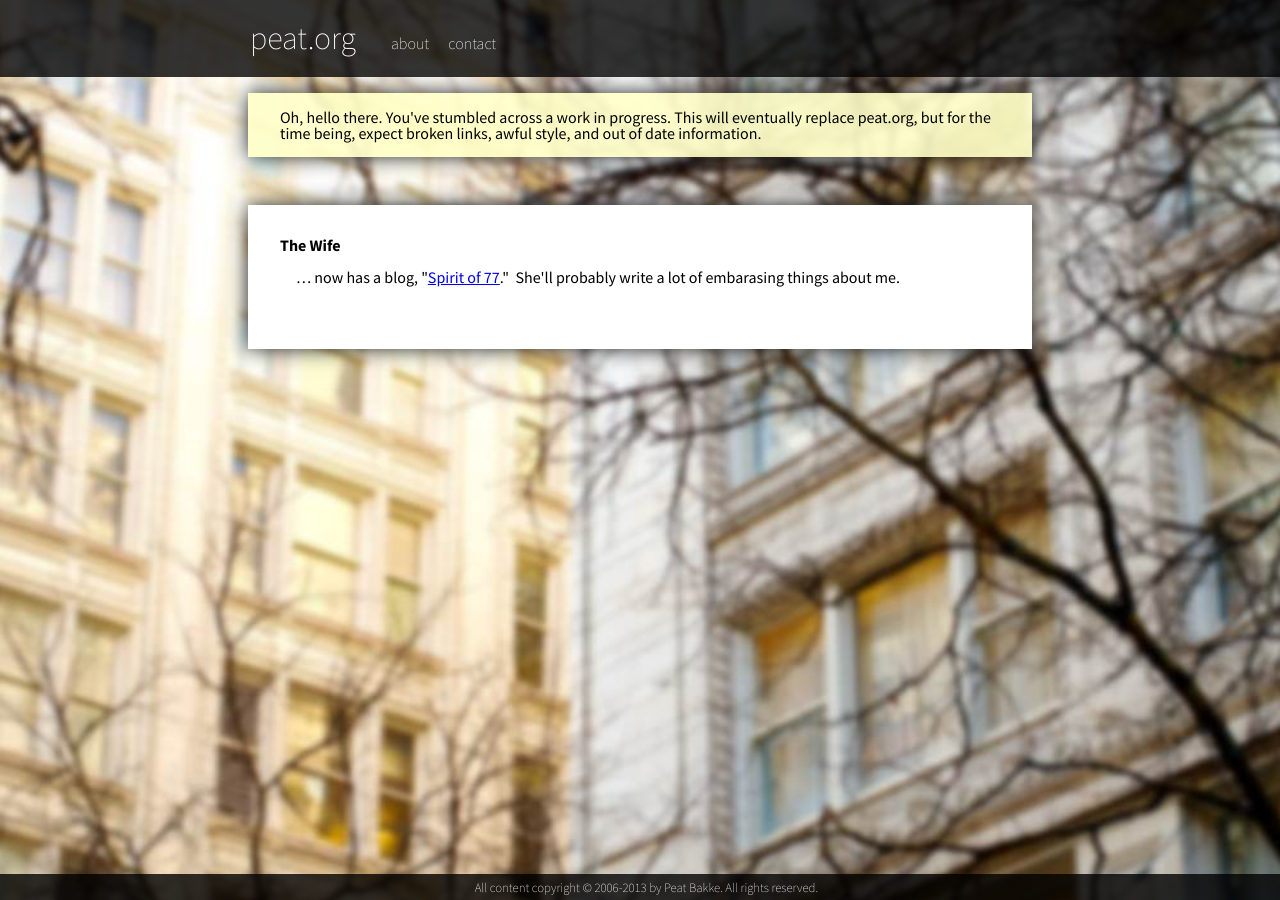
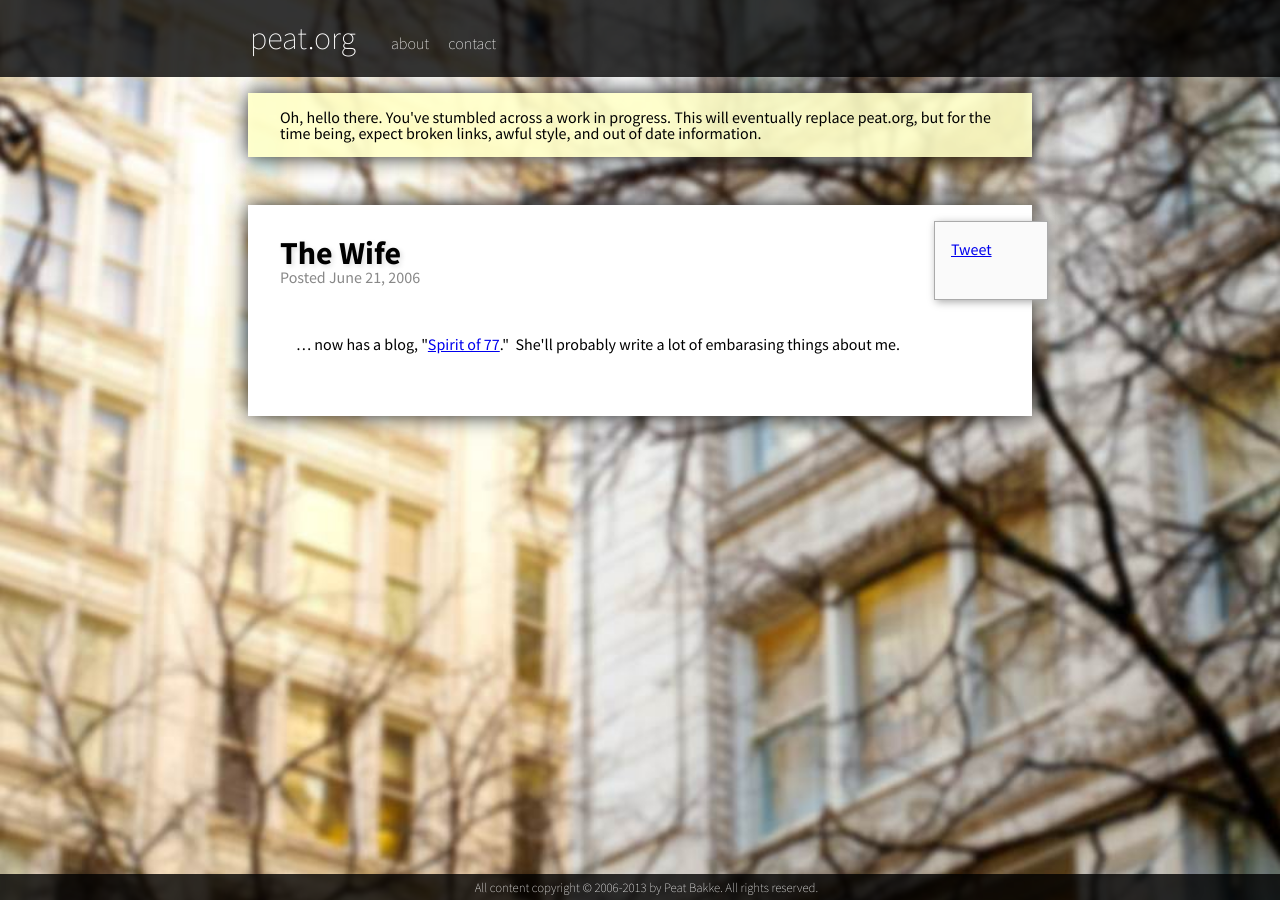
Before and after one commit to peat/pdo, a Jekyll site: the page built from _posts/2006-06-21-the-wife.md, in a window 1280 px wide. Built offline with Jekyll 4.4.1, drawn with Linux system fonts in a browser that asks for light colours; comment, search, counter and statistics services are not loaded.

Commit message:
Layout updates

```diff
--- a/_layouts/default.html
+++ b/_layouts/default.html
@@ -1,9 +1,9 @@
 <!DOCTYPE html>
 <html>
   <head>
+    <title>{{ page.title }} :: peat dot org</title>
 
-    <title>{{ page.title }} :: peat dot org</title>
-    <!-- ensure this is read as utf-8 -->
+<!-- ensure this is read as utf-8 -->
     <meta http-equiv="Content-Type" content="text/html; charset=utf-8">
 
     <!-- reset everything -->
@@ -15,8 +15,28 @@
     <!-- hooray, fonts -->
     <link href="http://fonts.googleapis.com/css?family=Source+Sans+Pro:200,300,400,600,700" rel="stylesheet" type="text/css">
 
+    <!-- ATOM feed  -->
+    <link rel="alternate" type="application/rss+xml" title="peat.org" href="/atom.xml" />
+
+    <!-- openid discovery for peat.org identity -->
+    <meta http-equiv="X-XRDS-Location" content="http://peat.myopenid.com/?xrds=1" />
+    <meta http-equiv="X-Yadis-Location" content="http://peat.myopenid.com/?xrds=1" />
+
   </head>
   <body>
+
+    <!-- facebook stuff ... derp. -->
+    <div id="fb-root"></div>
+    <script>(function(d, s, id) {
+      var js, fjs = d.getElementsByTagName(s)[0];
+      if (d.getElementById(id)) return;
+      js = d.createElement(s); js.id = id;
+      js.src = "//connect.facebook.net/en_US/all.js#xfbml=1";
+      fjs.parentNode.insertBefore(js, fjs);
+      }(document, 'script', 'facebook-jssdk'));
+    </script>
+
+    <!-- general content area -->
     <div id="holder">
 
       <header>
@@ -42,6 +62,7 @@
 
     </div>
 
+    <!-- google analytics -->
     <script type="text/javascript">
 
       var _gaq = _gaq || [];
--- a/_layouts/post.html
+++ b/_layouts/post.html
@@ -1,6 +1,24 @@
 ---
 layout: default
 ---
-<h1>{{ page.title }}</h1>
 
-{{content}}
+<div id="share">
+  <ul>
+    <li><a href="https://twitter.com/share" class="twitter-share-button" data-via="peat">Tweet</a></li>
+    <li><div class="fb-like" data-send="false" data-layout="button_count" data-width="150" data-show-faces="false" data-action="like"></div></li>
+  </ul>
+
+  <script>!function(d,s,id){var js,fjs=d.getElementsByTagName(s)[0];if(!d.getElementById(id)){js=d.createElement(s);js.id=id;js.src="//platform.twitter.com/widgets.js";fjs.parentNode.insertBefore(js,fjs);}}(document,"script","twitter-wjs");</script>
+</div>
+
+<article>
+
+  <div class="header">
+    <h2><a href="{{ page.url }}" rel="bookmark">{{ page.title }}</a></h2>
+    <div class="meta">
+      <span class="date">Posted {{ page.date | date: '%B' }} {{ page.date | date: '%e' }}, {{ page.date | date: '%Y' }}</span>
+    </div>
+  </div>
+
+  {{content}}
+</article>
```
